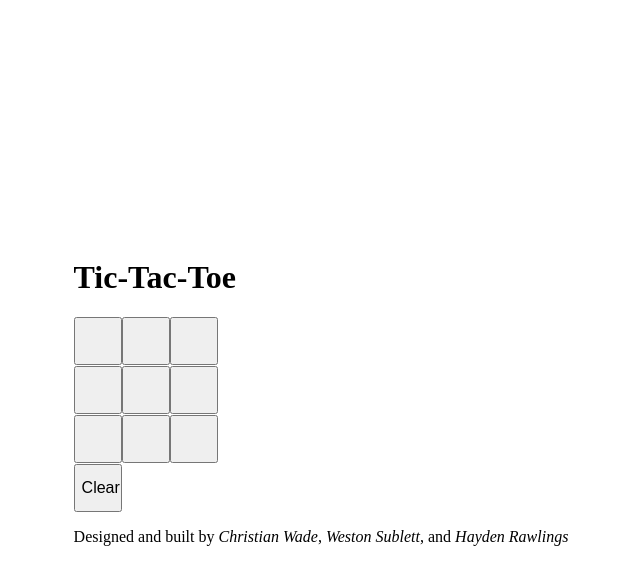
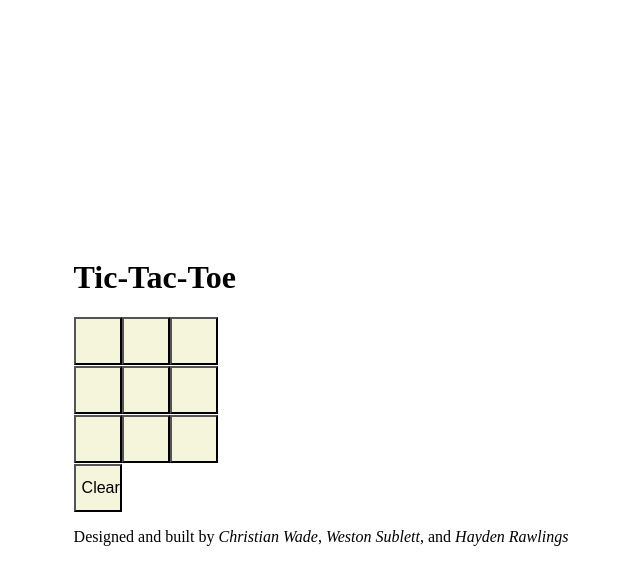
Before and after one commit to wsman217/UNO, a PHP site: page / in a window 1280 px wide. Shown: the top 585 px of the page, without its empty margins (319-959 px from the left). Run offline with PHP 8.4, Linux system fonts and the light colour scheme.

Commit message:
Changed button color

```diff
--- a/styles.css
+++ b/styles.css
@@ -13,10 +13,12 @@ body {
 }
 
 button{
+	background-color: #f5f5dc;
     cursor: pointer;
     height: 3rem;
     width: 3rem;
 	font-size:16px
+
 
 }
 
```
